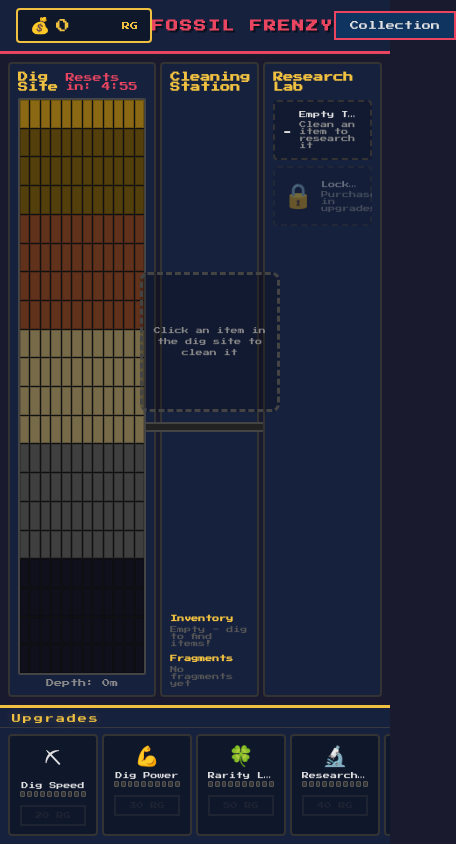
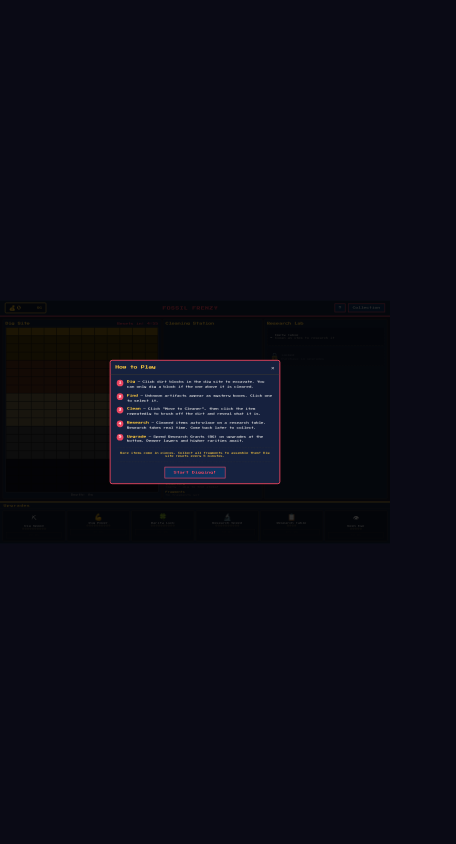
Before and after one commit to UnbreakableGames/design-prototypes, a plain HTML site: page fossil-frenzy/index.html in a window 390 px wide. Shown: the whole page, 456 px wide, since content can reach past the window. Drawn offline with Linux system fonts and the light colour scheme.

Commit message:
Prep Fossil Frenzy for itch.io deployment
- Self-host Press Start 2P font (removes Google CDN dependency)
- Add SVG favicon (pixel art dig site)
- Add How to Play modal that shows on first load
- Fix game to 1280x800 viewport with JS-based responsive scaling
- Add ? button in top bar to reopen How to Play

Co-Authored-By: Claude Opus 4.6 (1M context) <noreply@anthropic.com>

```diff
--- a/fossil-frenzy/game.js
+++ b/fossil-frenzy/game.js
@@ -1098,7 +1098,37 @@ const ui = {
   closeFoundPopup() {
     document.getElementById('found-popup').classList.add('hidden');
   },
+
+  openHowTo() {
+    document.getElementById('howto-modal').classList.remove('hidden');
+  },
+
+  closeHowTo() {
+    document.getElementById('howto-modal').classList.add('hidden');
+    localStorage.setItem('fossilFrenzy_seenHowTo', '1');
+  },
 };
+
+// ---- RESPONSIVE SCALING ----
+function scaleGameContainer() {
+  const container = document.getElementById('game-container');
+  if (!container) return;
+
+  const baseW = 1280;
+  const baseH = 800;
+  const vw = window.innerWidth;
+  const vh = window.innerHeight;
+
+  const scale = Math.min(vw / baseW, vh / baseH);
+  const scaledW = baseW * scale;
+  const scaledH = baseH * scale;
+  const offsetX = (vw - scaledW) / 2;
+  const offsetY = (vh - scaledH) / 2;
+
+  container.style.transform = `translate(${offsetX}px, ${offsetY}px) scale(${scale})`;
+}
+
+window.addEventListener('resize', scaleGameContainer);
 
 // ---- INIT ----
 function init() {
@@ -1111,6 +1141,12 @@ function init() {
 
   ui.renderAll();
   startGameLoop();
+  scaleGameContainer();
+
+  // Show How to Play on first visit
+  if (!localStorage.getItem('fossilFrenzy_seenHowTo')) {
+    ui.openHowTo();
+  }
 
   // Check for completed research on load
   state.researchTables.forEach((table, i) => {
--- a/fossil-frenzy/index.html
+++ b/fossil-frenzy/index.html
@@ -4,10 +4,11 @@
   <meta charset="UTF-8">
   <meta name="viewport" content="width=device-width, initial-scale=1.0">
   <title>Fossil Frenzy</title>
+  <link rel="icon" type="image/svg+xml" href="favicon.svg">
   <link rel="stylesheet" href="style.css">
-  <link href="https://fonts.googleapis.com/css2?family=Press+Start+2P&display=swap" rel="stylesheet">
 </head>
 <body>
+<div id="game-container">
   <!-- Top Bar -->
   <header id="top-bar">
     <div id="currency-display">
@@ -17,6 +18,7 @@
     </div>
     <h1 id="game-title">FOSSIL FRENZY</h1>
     <div id="top-buttons">
+      <button id="btn-howto" onclick="ui.openHowTo()">?</button>
       <button id="btn-collection" onclick="ui.toggleCollection()">Collection</button>
     </div>
   </header>
@@ -113,6 +115,54 @@
     </div>
   </div>
 
+  <!-- How to Play Modal -->
+  <div id="howto-modal" class="modal hidden">
+    <div class="modal-content howto-content">
+      <div class="modal-header">
+        <h2>How to Play</h2>
+        <button class="modal-close" onclick="ui.closeHowTo()">&times;</button>
+      </div>
+      <div class="howto-body">
+        <div class="howto-step">
+          <span class="howto-num">1</span>
+          <div>
+            <strong>Dig</strong> — Click dirt blocks in the dig site to excavate. You can only dig a block if the one above it is cleared.
+          </div>
+        </div>
+        <div class="howto-step">
+          <span class="howto-num">2</span>
+          <div>
+            <strong>Find</strong> — Unknown artifacts appear as mystery boxes. Click one to select it.
+          </div>
+        </div>
+        <div class="howto-step">
+          <span class="howto-num">3</span>
+          <div>
+            <strong>Clean</strong> — Click "Move to Cleaner", then click the item repeatedly to brush off the dirt and reveal what it is.
+          </div>
+        </div>
+        <div class="howto-step">
+          <span class="howto-num">4</span>
+          <div>
+            <strong>Research</strong> — Cleaned items auto-place on a research table. Research takes real time. Come back later to collect.
+          </div>
+        </div>
+        <div class="howto-step">
+          <span class="howto-num">5</span>
+          <div>
+            <strong>Upgrade</strong> — Spend Research Grants (RG) on upgrades at the bottom. Deeper layers and higher rarities await.
+          </div>
+        </div>
+        <div class="howto-footer">
+          Rare items come in pieces. Collect all fragments to assemble them! Dig site resets every 5 minutes.
+        </div>
+        <button class="howto-close-btn" onclick="ui.closeHowTo()">Start Digging!</button>
+      </div>
+    </div>
+  </div>
+
+</div><!-- /game-container -->
+
   <script src="items.js"></script>
   <script src="game.js"></script>
 </body>
--- a/fossil-frenzy/style.css
+++ b/fossil-frenzy/style.css
@@ -1,4 +1,12 @@
 /* === FOSSIL FRENZY STYLES === */
+
+@font-face {
+  font-family: 'Press Start 2P';
+  font-style: normal;
+  font-weight: 400;
+  font-display: swap;
+  src: url(press-start-2p.woff2) format('woff2');
+}
 
 * {
   margin: 0;
@@ -22,15 +30,27 @@
   --pixel-font: 'Press Start 2P', monospace;
 }
 
-body {
+html, body {
   font-family: var(--pixel-font);
+  background: #0a0a15;
+  color: var(--text);
+  height: 100%;
+  width: 100%;
+  overflow: hidden;
+  font-size: 10px;
+}
+
+/* Fixed-size game container, scaled to fit viewport via JS */
+#game-container {
+  width: 1280px;
+  height: 800px;
   background: var(--bg-dark);
-  color: var(--text);
-  height: 100vh;
   display: flex;
   flex-direction: column;
-  overflow: hidden;
-  font-size: 10px;
+  position: absolute;
+  top: 0;
+  left: 0;
+  transform-origin: top left;
 }
 
 /* === TOP BAR === */
@@ -98,6 +118,11 @@ body {
   background: var(--accent);
   color: white;
   transform: translateY(-1px);
+}
+
+#btn-howto {
+  min-width: 36px;
+  padding: 8px 10px !important;
 }
 
 /* === MAIN GAME AREA === */
@@ -993,3 +1018,71 @@ body {
 ::-webkit-scrollbar-thumb:hover {
   background: #666;
 }
+
+/* === HOW TO PLAY MODAL === */
+.howto-content {
+  max-width: 560px;
+}
+
+.howto-body {
+  padding: 16px 20px;
+  overflow-y: auto;
+}
+
+.howto-step {
+  display: flex;
+  align-items: flex-start;
+  gap: 12px;
+  margin-bottom: 14px;
+  font-size: 8px;
+  line-height: 1.8;
+}
+
+.howto-step strong {
+  color: var(--gold);
+  font-size: 9px;
+}
+
+.howto-num {
+  flex-shrink: 0;
+  width: 22px;
+  height: 22px;
+  background: var(--accent);
+  color: white;
+  border-radius: 50%;
+  display: flex;
+  align-items: center;
+  justify-content: center;
+  font-size: 9px;
+  font-weight: bold;
+}
+
+.howto-footer {
+  font-size: 7px;
+  color: var(--gold);
+  padding: 10px;
+  border-top: 1px dashed #333;
+  border-bottom: 1px dashed #333;
+  margin: 10px 0 16px;
+  text-align: center;
+  line-height: 1.8;
+}
+
+.howto-close-btn {
+  display: block;
+  margin: 0 auto;
+  font-family: var(--pixel-font);
+  font-size: 10px;
+  padding: 12px 28px;
+  border: 2px solid var(--accent);
+  background: var(--bg-panel);
+  color: var(--accent);
+  cursor: pointer;
+  transition: all 0.15s;
+}
+
+.howto-close-btn:hover {
+  background: var(--accent);
+  color: white;
+  transform: translateY(-2px);
+}
```
Also changed, not shown: fossil-frenzy/favicon.svg (added), fossil-frenzy/press-start-2p.woff2 (added).
